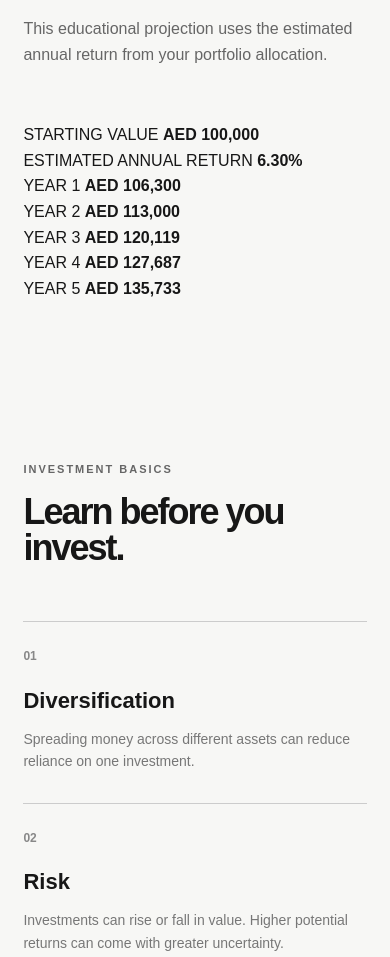
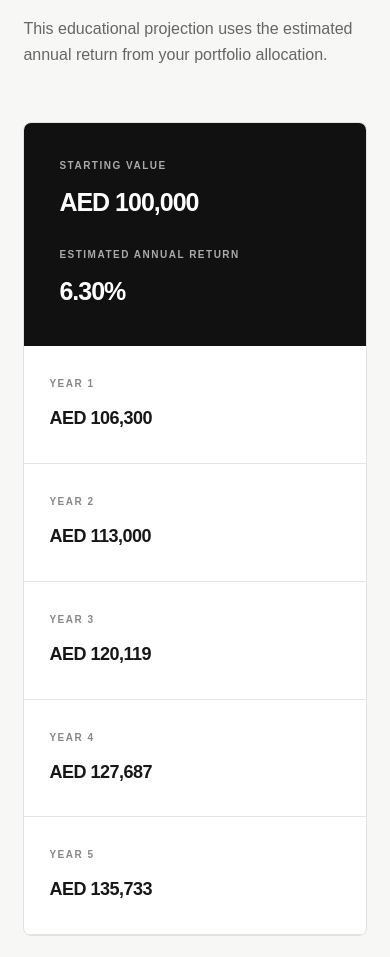
Before and after one commit to fmralmaz/portfolio-lab-uae, a plain HTML site: page index.html in a window 390 px wide. Shown: the part 3808-4765 px from the top of the page. Drawn offline with Linux system fonts and the light colour scheme.

Commit message:
Enhance styles for allocation and growth sections
Added styles for allocation section, charts, and growth section.

```diff
--- a/style.css
+++ b/style.css
@@ -27,6 +27,7 @@ body {
 nav {
     height: 75px;
     padding: 0 8%;
+
     display: flex;
     justify-content: space-between;
     align-items: center;
@@ -53,8 +54,11 @@ nav {
 .nav-links a {
     text-decoration: none;
     color: #333;
+
     font-size: 14px;
     font-weight: 600;
+
+    transition: 0.2s;
 }
 
 .nav-links a:hover {
@@ -68,9 +72,12 @@ nav {
 
 header {
     min-height: 650px;
+
     display: flex;
     align-items: center;
+
     padding: 100px 8%;
+
     background: #111;
     color: white;
 }
@@ -83,7 +90,9 @@ header {
     font-size: 12px;
     letter-spacing: 2px;
     font-weight: 700;
+
     margin-bottom: 25px;
+
     color: #bdbdbd;
 }
 
@@ -91,24 +100,30 @@ header {
     font-size: clamp(48px, 7vw, 88px);
     line-height: 0.98;
     letter-spacing: -4px;
+
     margin-bottom: 30px;
 }
 
 .hero-text {
     max-width: 620px;
+
     color: #cfcfcf;
+
     font-size: 18px;
+
     margin-bottom: 40px;
 }
 
 .button {
     display: inline-block;
+
     padding: 15px 25px;
 
     background: white;
     color: #111;
 
     text-decoration: none;
+
     font-size: 14px;
     font-weight: 700;
 
@@ -138,15 +153,20 @@ section {
 .small-title {
     font-size: 11px;
     letter-spacing: 2px;
+
     font-weight: 700;
+
     color: #777;
+
     margin-bottom: 15px;
 }
 
 .section-heading h2 {
     font-size: clamp(36px, 5vw, 60px);
+
     line-height: 1;
     letter-spacing: -2px;
+
     margin-bottom: 20px;
 }
 
@@ -161,44 +181,56 @@ section {
 
 .simulator-layout {
     display: grid;
+
     grid-template-columns: 1fr 1fr;
+
     gap: 30px;
+
     max-width: 1100px;
 }
 
 .simulator-card {
     background: white;
+
     padding: 40px;
 
     border: 1px solid #e3e3e3;
+
     border-radius: 8px;
 }
 
 .simulator-card h3 {
     font-size: 24px;
+
     margin-bottom: 8px;
 }
 
 .card-description {
     color: #777;
+
     margin-bottom: 30px;
 }
 
 label {
     display: block;
+
     font-size: 14px;
     font-weight: 600;
+
     margin-bottom: 20px;
 }
 
 input {
     display: block;
+
     width: 100%;
+
     margin-top: 8px;
 
     padding: 13px 14px;
 
     border: 1px solid #d5d5d5;
+
     border-radius: 5px;
 
     font-size: 16px;
@@ -206,15 +238,19 @@ input {
 
 input:focus {
     outline: none;
+
     border-color: #555;
 }
 
 button {
     width: 100%;
+
     margin-top: 10px;
+
     padding: 15px;
 
     border: none;
+
     border-radius: 5px;
 
     background: #111;
@@ -234,6 +270,7 @@ button:hover {
 
 .allocation-message {
     margin-top: 15px;
+
     font-size: 13px;
     font-weight: 600;
 }
@@ -248,6 +285,7 @@ button:hover {
     color: white;
 
     padding: 40px;
+
     border-radius: 8px;
 
     display: flex;
@@ -257,20 +295,27 @@ button:hover {
 
 .result-label {
     font-size: 11px;
+
     letter-spacing: 2px;
+
     color: #aaa;
+
     font-weight: 700;
+
     margin-bottom: 10px;
 }
 
 .portfolio-result h3 {
     font-size: 48px;
+
     letter-spacing: -2px;
+
     margin-bottom: 40px;
 }
 
 .result-line {
     display: flex;
+
     justify-content: space-between;
 
     padding: 18px 0;
@@ -290,16 +335,133 @@ button:hover {
 
 
 /* =========================
-   ALLOCATION CARDS
+   ALLOCATION SECTION
 ========================= */
 
 .allocation-section {
     background: white;
 }
 
+
+/* =========================
+   ALLOCATION CHART
+========================= */
+
+.chart-container {
+    max-width: 1100px;
+
+    margin: 0 auto 70px;
+
+    padding: 35px;
+
+    background: #f7f7f5;
+
+    border: 1px solid #e2e2e2;
+
+    border-radius: 8px;
+}
+
+.chart-container h3 {
+    font-size: 22px;
+
+    margin-bottom: 25px;
+}
+
+.allocation-chart {
+    width: 100%;
+
+    height: 45px;
+
+    display: flex;
+
+    overflow: hidden;
+
+    border-radius: 6px;
+
+    background: #ddd;
+}
+
+.chart-bar {
+    height: 100%;
+
+    transition: width 0.5s ease;
+}
+
+.stocks-bar {
+    background: #111;
+}
+
+.bonds-bar {
+    background: #777;
+}
+
+.gold-bar {
+    background: #aaa;
+}
+
+.cash-bar {
+    background: #d5d5d5;
+}
+
+.chart-legend {
+    display: grid;
+
+    grid-template-columns: repeat(4, 1fr);
+
+    gap: 20px;
+
+    margin-top: 25px;
+}
+
+.chart-legend div {
+    display: flex;
+
+    align-items: center;
+
+    gap: 8px;
+
+    font-size: 13px;
+}
+
+.chart-legend strong {
+    margin-left: auto;
+}
+
+.legend-dot {
+    width: 10px;
+    height: 10px;
+
+    display: inline-block;
+
+    border-radius: 50%;
+}
+
+.stocks-dot {
+    background: #111;
+}
+
+.bonds-dot {
+    background: #777;
+}
+
+.gold-dot {
+    background: #aaa;
+}
+
+.cash-dot {
+    background: #d5d5d5;
+}
+
+
+/* =========================
+   ALLOCATION CARDS
+========================= */
+
 .allocation-grid {
     display: grid;
+
     grid-template-columns: repeat(4, 1fr);
+
     gap: 18px;
 }
 
@@ -307,15 +469,25 @@ button:hover {
     padding: 30px;
 
     border: 1px solid #e2e2e2;
+
     border-radius: 8px;
 
     background: #fafafa;
+
+    transition: 0.2s;
+}
+
+.allocation-card:hover {
+    transform: translateY(-3px);
 }
 
 .allocation-card span {
     font-size: 11px;
+
     letter-spacing: 1.5px;
+
     font-weight: 700;
+
     color: #777;
 }
 
@@ -325,12 +497,107 @@ button:hover {
     margin: 15px 0;
 
     font-size: 25px;
+
     letter-spacing: -1px;
 }
 
 .allocation-card p {
     color: #777;
+
     font-size: 13px;
+}
+
+
+/* =========================
+   GROWTH SECTION
+========================= */
+
+.growth-section {
+    background: #f7f7f5;
+}
+
+.growth-card {
+    max-width: 1100px;
+
+    background: white;
+
+    border: 1px solid #e2e2e2;
+
+    border-radius: 8px;
+
+    overflow: hidden;
+}
+
+.growth-header {
+    display: grid;
+
+    grid-template-columns: 1fr 1fr;
+
+    padding: 35px;
+
+    background: #111;
+
+    color: white;
+}
+
+.growth-header div {
+    display: flex;
+
+    flex-direction: column;
+
+    gap: 8px;
+}
+
+.growth-header span {
+    font-size: 10px;
+
+    letter-spacing: 1.5px;
+
+    color: #aaa;
+
+    font-weight: 700;
+}
+
+.growth-header strong {
+    font-size: 25px;
+
+    letter-spacing: -1px;
+}
+
+.growth-years {
+    display: grid;
+
+    grid-template-columns: repeat(5, 1fr);
+}
+
+.growth-years div {
+    padding: 30px 25px;
+
+    border-right: 1px solid #e5e5e5;
+}
+
+.growth-years div:last-child {
+    border-right: none;
+}
+
+.growth-years span {
+    display: block;
+
+    font-size: 10px;
+
+    letter-spacing: 1.5px;
+
+    color: #888;
+
+    font-weight: 700;
+
+    margin-bottom: 12px;
+}
+
+.growth-years strong {
+    font-size: 18px;
+
+    letter-spacing: -0.5px;
 }
 
 
@@ -339,33 +606,40 @@ button:hover {
 ========================= */
 
 .learn-section {
-    background: #f7f7f5;
+    background: white;
 }
 
 .learn-grid {
     display: grid;
+
     grid-template-columns: repeat(4, 1fr);
+
     gap: 30px;
 }
 
 .learn-grid > div {
     padding-top: 20px;
+
     border-top: 1px solid #ccc;
 }
 
 .learn-number {
     font-size: 12px;
+
     color: #888;
+
     font-weight: 700;
 }
 
 .learn-grid h3 {
     margin: 15px 0 10px;
+
     font-size: 22px;
 }
 
 .learn-grid p {
     color: #777;
+
     font-size: 14px;
 }
 
@@ -377,16 +651,19 @@ button:hover {
 .disclaimer-section {
     padding-top: 40px;
     padding-bottom: 40px;
+
     background: #eeeeeb;
 }
 
 .disclaimer-section p {
     max-width: 900px;
+
     margin: auto;
 
     text-align: center;
 
     color: #666;
+
     font-size: 13px;
 }
 
@@ -399,6 +676,7 @@ footer {
     padding: 60px 8%;
 
     background: #111;
+
     color: white;
 }
 
@@ -408,11 +686,13 @@ footer h3 {
 
 footer p {
     color: #aaa;
+
     font-size: 14px;
 }
 
 .copyright {
     margin-top: 30px;
+
     font-size: 12px;
 }
 
@@ -437,6 +717,7 @@ footer p {
 
     header {
         padding: 80px 6%;
+
         min-height: 600px;
     }
 
@@ -458,6 +739,22 @@ footer p {
 
     .learn-grid {
         grid-template-columns: 1fr 1fr;
+    }
+
+    .chart-legend {
+        grid-template-columns: 1fr 1fr;
+    }
+
+    .growth-years {
+        grid-template-columns: 1fr 1fr;
+    }
+
+    .growth-years div {
+        border-bottom: 1px solid #e5e5e5;
+    }
+
+    .growth-years div:nth-child(2n) {
+        border-right: none;
     }
 }
 
@@ -493,117 +790,6 @@ footer p {
     .portfolio-result h3 {
         font-size: 36px;
     }
-}
-/* =========================
-   PORTFOLIO ALLOCATION CHART
-========================= */
-
-.chart-container {
-    max-width: 1100px;
-    margin: 0 auto 70px;
-    padding: 35px;
-
-    background: #f7f7f5;
-    border: 1px solid #e2e2e2;
-    border-radius: 8px;
-}
-
-.chart-container h3 {
-    font-size: 22px;
-    margin-bottom: 25px;
-}
-
-.allocation-chart {
-    width: 100%;
-    height: 45px;
-
-    display: flex;
-
-    overflow: hidden;
-
-    border-radius: 6px;
-
-    background: #ddd;
-}
-
-.chart-bar {
-    height: 100%;
-
-    transition: width 0.5s ease;
-}
-
-.stocks-bar {
-    background: #111;
-}
-
-.bonds-bar {
-    background: #777;
-}
-
-.gold-bar {
-    background: #aaa;
-}
-
-.cash-bar {
-    background: #d5d5d5;
-}
-
-.chart-legend {
-    display: grid;
-    grid-template-columns: repeat(4, 1fr);
-    gap: 20px;
-
-    margin-top: 25px;
-}
-
-.chart-legend div {
-    display: flex;
-    align-items: center;
-    gap: 8px;
-
-    font-size: 13px;
-}
-
-.chart-legend strong {
-    margin-left: auto;
-}
-
-.legend-dot {
-    width: 10px;
-    height: 10px;
-
-    display: inline-block;
-
-    border-radius: 50%;
-}
-
-.stocks-dot {
-    background: #111;
-}
-
-.bonds-dot {
-    background: #777;
-}
-
-.gold-dot {
-    background: #aaa;
-}
-
-.cash-dot {
-    background: #d5d5d5;
-}
-
-
-/* Mobile chart */
-
-@media (max-width: 800px) {
-
-    .chart-legend {
-        grid-template-columns: 1fr 1fr;
-    }
-}
-
-@media (max-width: 500px) {
 
     .chart-container {
         padding: 25px;
@@ -616,4 +802,18 @@ footer p {
     .chart-legend {
         grid-template-columns: 1fr;
     }
+
+    .growth-header {
+        grid-template-columns: 1fr;
+
+        gap: 25px;
+    }
+
+    .growth-years {
+        grid-template-columns: 1fr;
+    }
+
+    .growth-years div {
+        border-right: none;
+    }
 }
```
